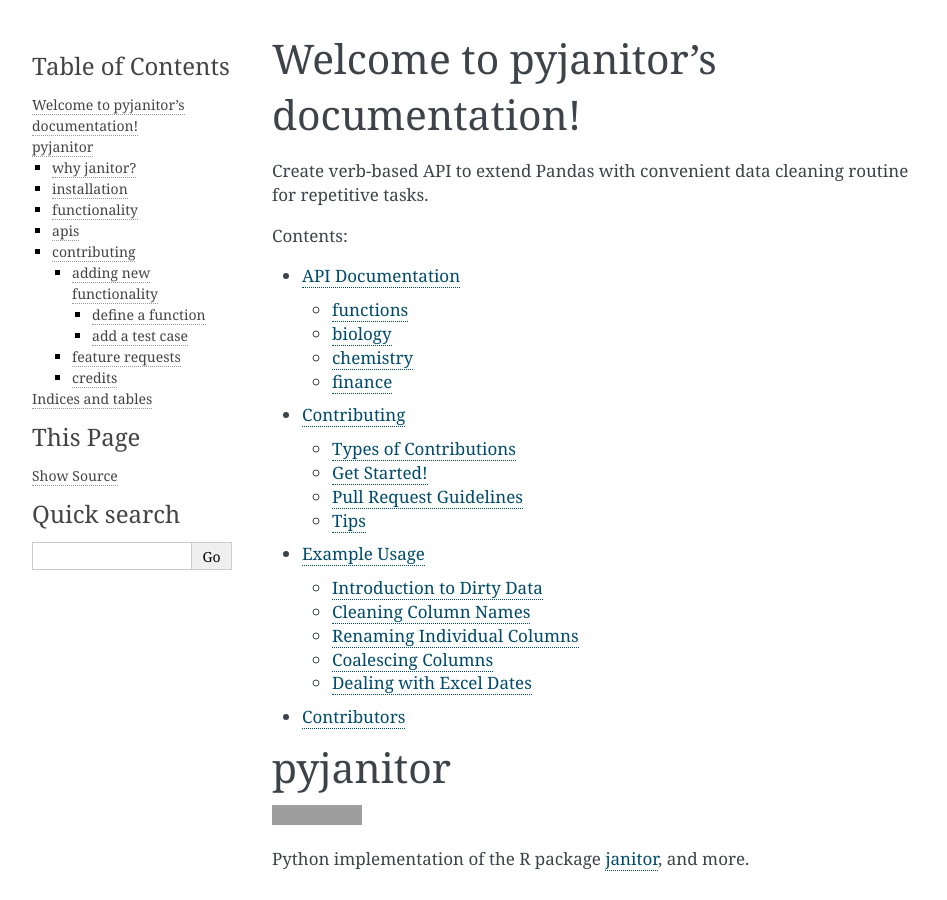
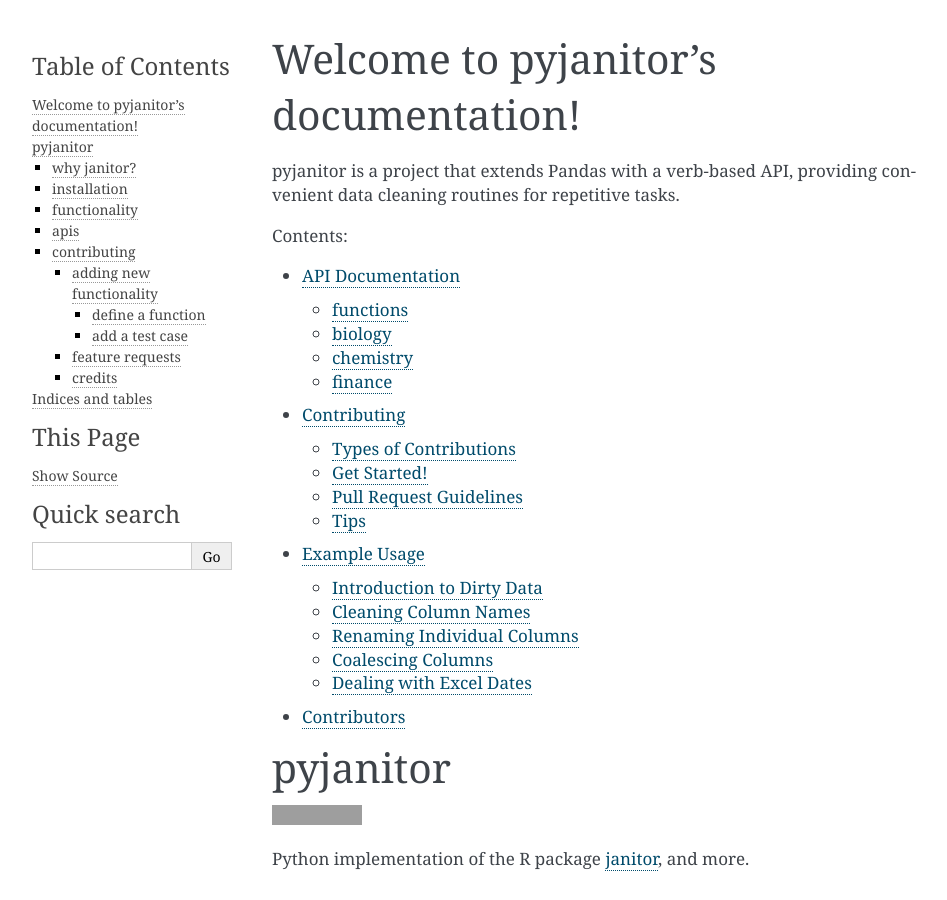
Before and after one commit to pyjanitor-devs/pyjanitor, a Sphinx documentation site: the page built from docs/index.rst, in a window 1280 px wide and 900 px high. Shown: the whole window, without its empty margins (148-1095 px from the left). Built offline with Sphinx 7.4.7, drawn with Linux system fonts in a browser that asks for light colours; grey boxes are pictures that could not be loaded.

Commit message:
Update docs/index.rst
Co-Authored-By: jekwatt <jekwatt@users.noreply.github.com>

```diff
--- a/docs/index.rst
+++ b/docs/index.rst
@@ -5,7 +5,7 @@
 
 Welcome to pyjanitor's documentation!
 =====================================
-Create verb-based API to extend Pandas with convenient data cleaning routine for
+pyjanitor is a project that extends Pandas with a verb-based API, providing convenient data cleaning routines for
 repetitive tasks.
 
 .. toctree::
```
